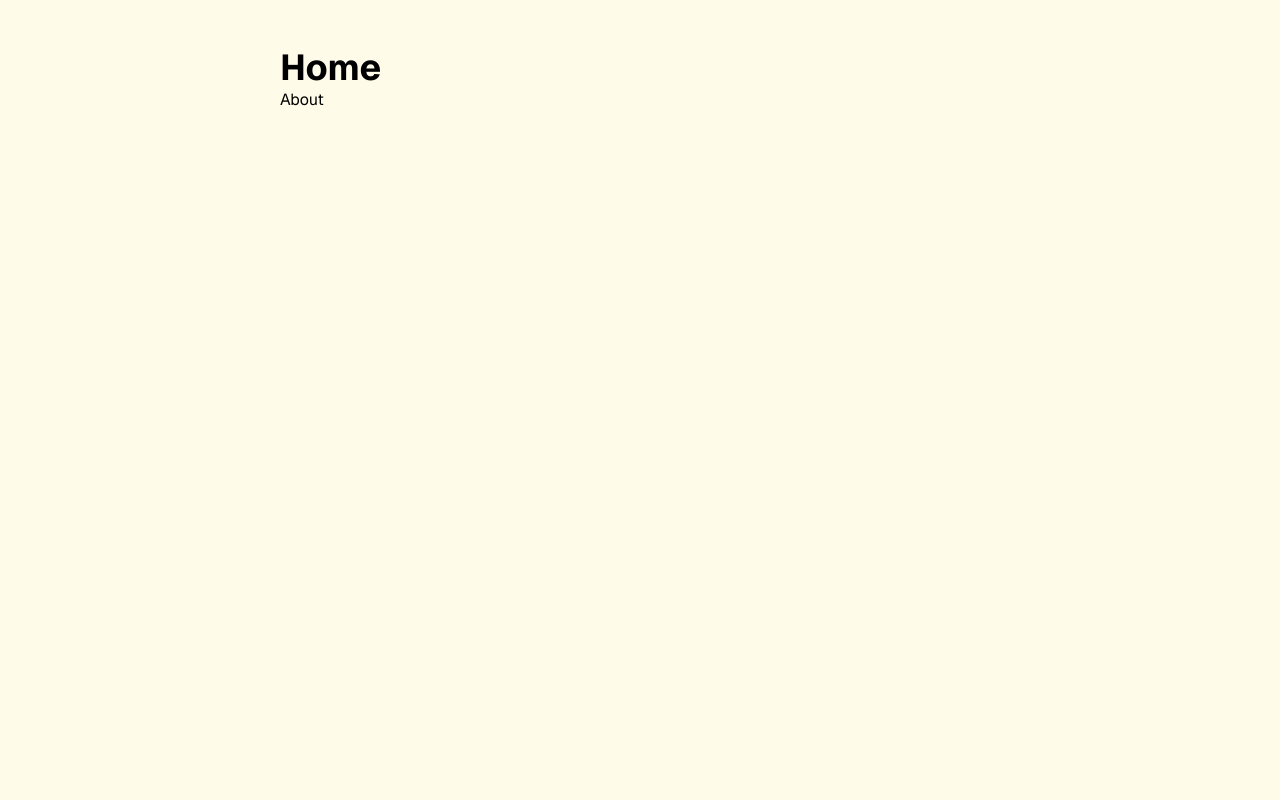
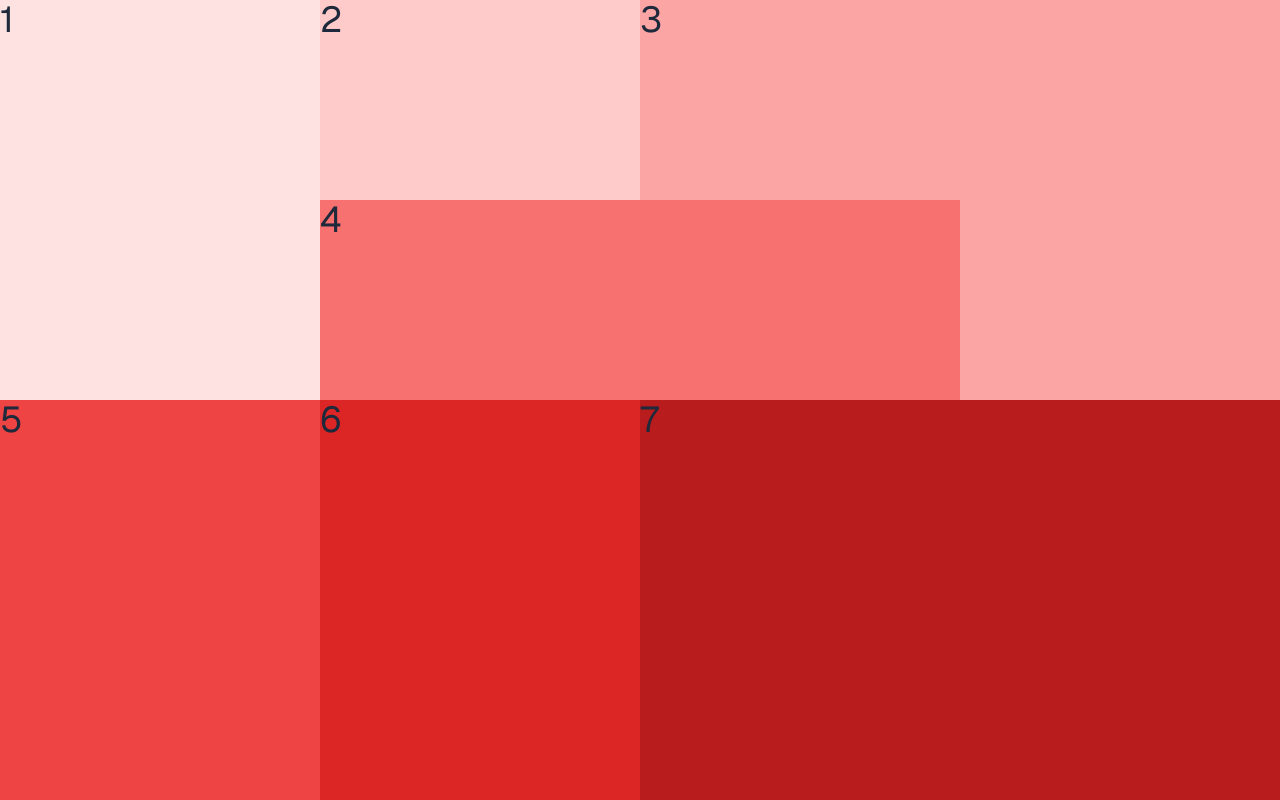
Before and after one commit to jasontcrabtree/studio-jasontcrabtree, a Next.js app: page / in a window 1280 px wide. Built offline with nearby package versions, Linux system fonts and the light colour scheme.

Commit message:
mad hatter layout

```diff
--- a/src/app/layout.tsx
+++ b/src/app/layout.tsx
@@ -1,29 +1,26 @@
-import type { Metadata } from "next";
-import { GeistSans } from 'geist/font/sans';
-import "./globals.css";
+import type { Metadata } from "next"
+import { GeistSans } from "geist/font/sans"
+import "./globals.css"
 
 export const metadata: Metadata = {
-  title: "Jason T Crabtree",
-  description: "A personal blog for learning, sharing and creative expression",
-};
+    title: "Home",
+    description:
+        "A personal blog for learning, sharing and creative expression",
+}
 
 export default function RootLayout({
     children,
 }: Readonly<{
-  children: React.ReactNode;
+    children: React.ReactNode
 }>) {
     return (
         <html lang="en">
             <body
-        className={`${GeistSans.className} antialiased bg-yellow-50`}
+                className={`${GeistSans.className} antialiased bg-gradient-to-b from-yellow-50 to-yellow-300 h-dvh`}
             >
-        <nav>
-
-        </nav>
-        <div className="w-full max-w-[720px] mx-auto my-12 ">
-          {children}
-        </div>
+                <nav></nav>
+                <div className="w-full text-slate-800">{children}</div>
             </body>
         </html>
-  );
+    )
 }
--- a/src/app/page.tsx
+++ b/src/app/page.tsx
@@ -1,10 +1,27 @@
-import Link from "next/link"
-
 export default function Page() {
     return (
-        <div>
-            <h1 className="text-4xl font-bold">Home</h1>
-            <Link href="/about">About</Link>
+        <div className="grid md:grid-cols-4 md:grid-rows-4 w-full h-screen text-4xl">
+            <div className="bg-red-100 justify-center col-start-1 col-end-3 row-start-1 row-end-3">
+                1
+            </div>
+            <div className="bg-red-200 col-start-2 col-end-4 row-start-1 row-end-3">
+                2
+            </div>
+            <div className="bg-red-300 col-start-3 col-end-5 row-start-1 row-end-3">
+                3
+            </div>
+            <div className="bg-red-400 col-start-2 col-end-4 row-start-2 row-end-4">
+                4
+            </div>
+            <div className="bg-red-500 col-start-1 col-end-3 row-start-3 row-end-5">
+                5
+            </div>
+            <div className="bg-red-600 col-start-2 col-end-4 row-start-3 row-end-5">
+                6
+            </div>
+            <div className="bg-red-700 col-start-3 col-end-5 row-start-3 row-end-5">
+                7
+            </div>
         </div>
     )
 }
--- /dev/null
+++ b/src/app/tasks/page.tsx
@@ -0,0 +1,23 @@
+import Link from "next/link"
+
+export default function Page() {
+    return (
+        <div className="flex flex-col gap-4 max-w-80">
+            <p>The fourth iteration of my personal website</p>
+            <p>
+                Previous versions were built using Gridsome, Gatsby, and the
+                NextJS pages router. This time, NextJS app router. I have such a
+                huge amount of respect when I see people running blogs for 10,
+                15, 20 years. I think this is year 4 of mine? With no
+                consistency. So that's the goal!
+            </p>
+            <p>
+                A clean design that makes me happy, strong iA, and a code base I
+                feel joy to work in.
+            </p>
+            <Link className="underline" href="/">
+                Home
+            </Link>
+        </div>
+    )
+}
```
Lines whose indentation alone changed are shown as unchanged.
